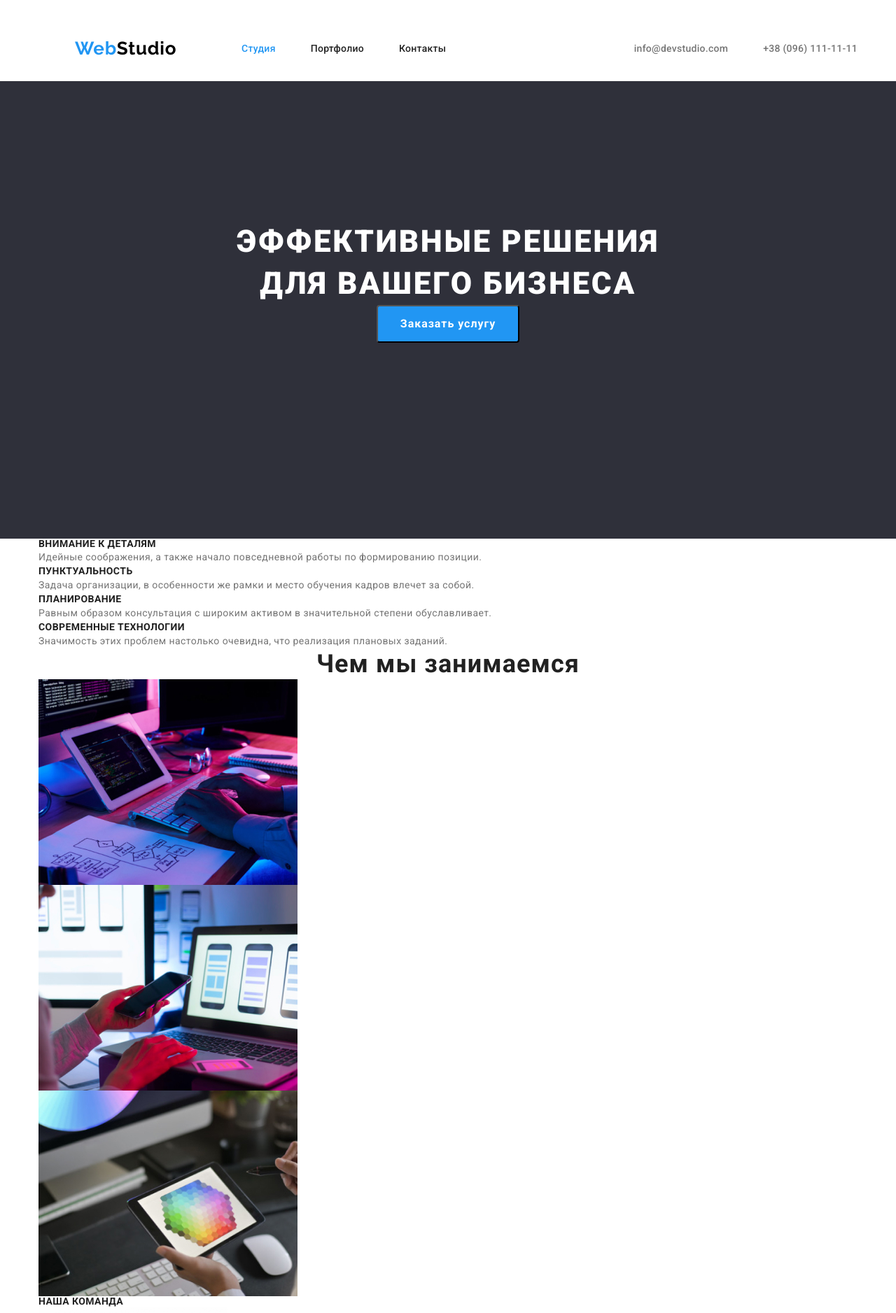
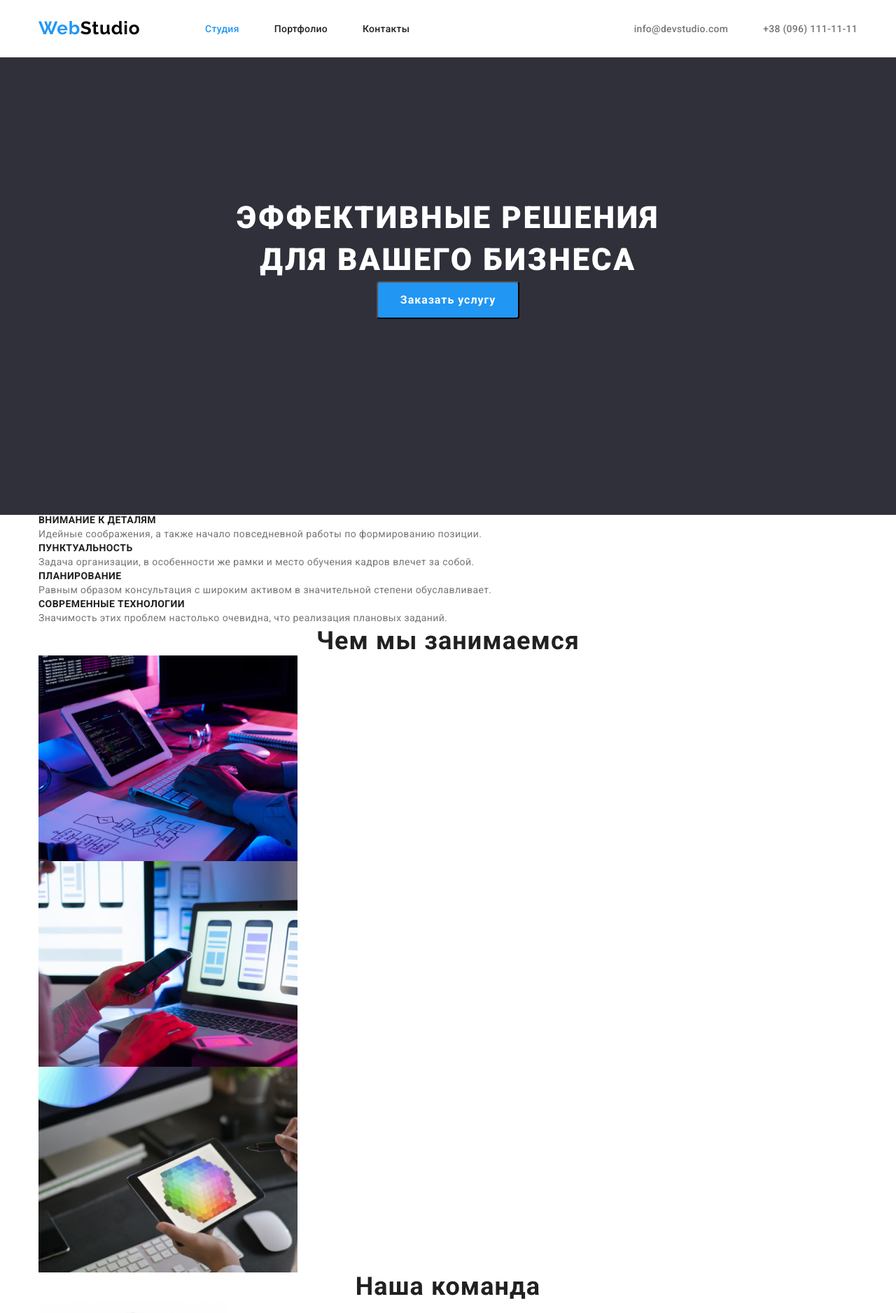
Before and after one commit to IhorAndrieiev/goit-markup-hw-03, a plain HTML site: page index.html in a window 1280 px wide. Shown: the top 1877 px of the page at 70% size. Drawn offline with nearby package versions, Linux system fonts and the light colour scheme.

Commit message:
си эсс эсс падинги в шапке

```diff
--- a/css/common.css
+++ b/css/common.css
@@ -60,7 +60,8 @@ img {
 }
 
  .container {
-  width: 1170px;
+  width: 1200px;
+  padding: 0 15px;
   margin: 0 auto;
 }
 
@@ -68,9 +69,9 @@ img {
 .page-header .container{
     display: flex;
     align-items: center;
-    padding-left: 52px;
-    padding-top: 54px;
-    padding-bottom: 31px;
+
+
+
 
     /* width: 1222px;
     min-height: 105px;
@@ -91,15 +92,16 @@ img {
 
   display: block;
   width: 145px;
-
+  padding-top: 24px;
   border: 0px;
-  padding: 0px;
+  padding-bottom: 25px;
 }
 /* display: flex; */
  .nav-list {
   display: flex;
-   /* border: 0px;
-  padding: 0px;  */
+  border: 0px;
+  padding-top: 32px;
+  padding-bottom: 32px;
 }
 .nav-list-item:not(:last-child) {
   margin-right: 50px;
@@ -114,7 +116,7 @@ img {
   display: flex;
 
    border: 0px;
-  padding: 0px;
+  padding: 32px auto;
 }
 .address-list-item:not(:last-child)
  {margin-right: 50px;
@@ -197,26 +199,13 @@ img {
   clip: rect(0 0 0 0);
 }
 /*== приемущества и особенности skill =====*/
-.section-title {
-  font-weight: 700;
-  font-size: 14px;
-  line-height: 1.14;
-  letter-spacing: 0.03em;
-  text-transform: uppercase;
-  color: var(--title-text-color);
-}
 
-.text {
-  font-weight: 400;
-  font-size: 14px;
-  line-height: 1.71;
-  letter-spacing: 0.03em;
-  color: var(--primary-text-color);
-}
+/* перенесены в файл "main" этой же папки  */
+
 /* ============ end sill =========== */
 
 /* =====--Примеры работ--====== */
-.section-title-about {
+.section-title-about, .section-title-team {
   font-weight: 700;
   font-size: 36px;
   line-height: 1.16;
--- a/css/main.css
+++ b/css/main.css
@@ -43,6 +43,8 @@
   background-color: var(--accent-color);
   border-radius: 4px;
 }
+/* =========== hero end ============== */
+
 /* =========== section =========== */
 
 .section-title {
@@ -53,12 +55,21 @@
   color: var(--primary-text-color);
 }
 
-/* =========== hero end ============== */
+.section-title {
+  font-weight: 700;
+  font-size: 14px;
+  line-height: 1.14;
+  letter-spacing: 0.03em;
+  text-transform: uppercase;
+  color: var(--title-text-color);
+}
 
-/* ============list======= */
-/* .list */
-.list {
-  list-style: none;
+.text {
+  font-weight: 400;
+  font-size: 14px;
+  line-height: 1.71;
+  letter-spacing: 0.03em;
+  color: var(--primary-text-color);
 }
 
 /* ========== examples ======== */
--- a/index.html
+++ b/index.html
@@ -146,7 +146,7 @@
 
            <!-- команда team-->
     <section class="section container">
-      <h2 class="section-title">Наша команда</h2>
+      <h2 class="section-title-team">Наша команда</h2>
       <ul class="work-list list">
 
         <li class="work-team">
```
